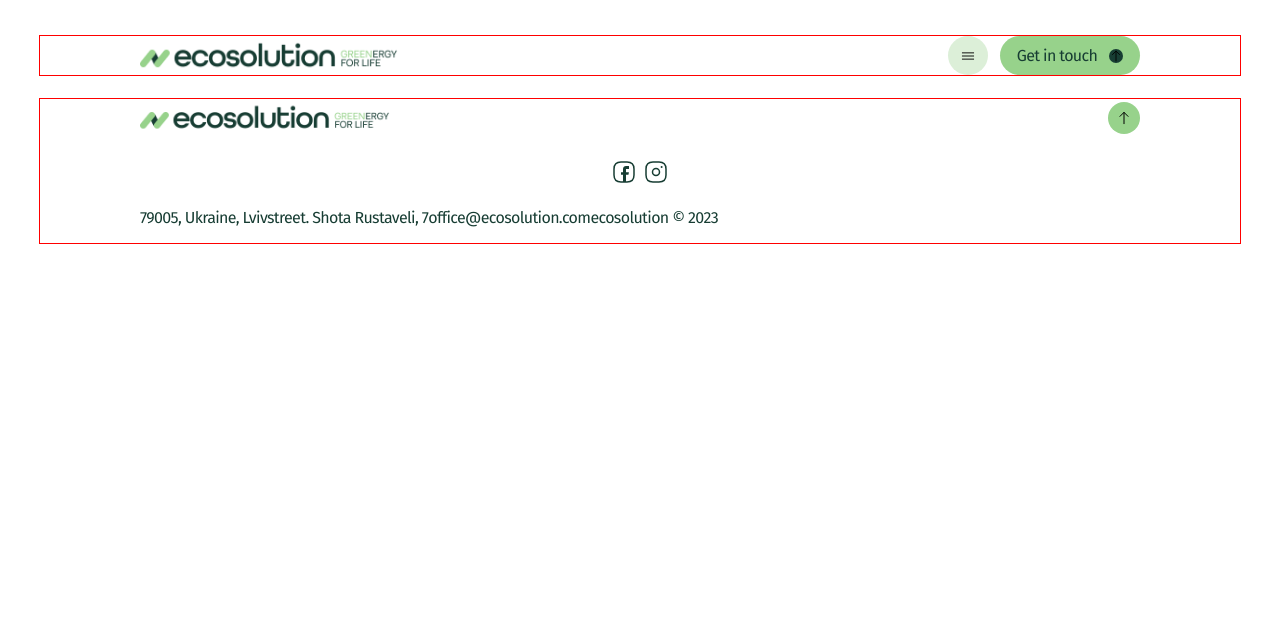
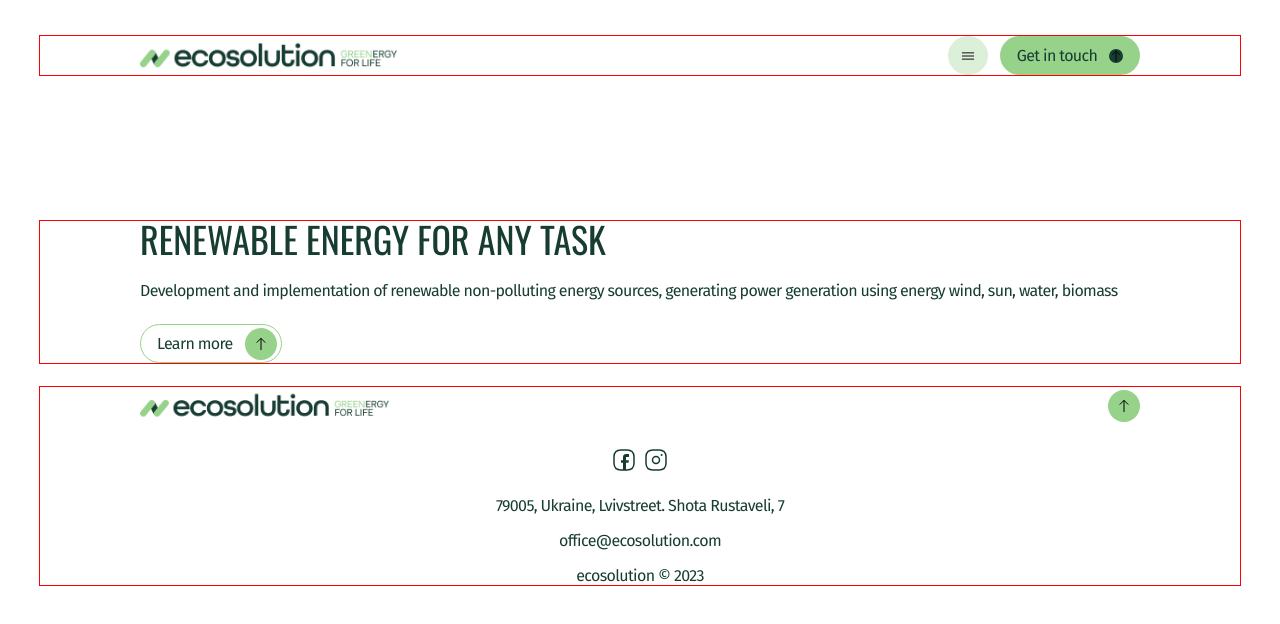
Before and after one commit to sashazakatov/ecosolution-test, a React (Create React App) app: page / in a window 1280 px wide. Shown: the top 624 px of the page. Built offline with nearby package versions, Linux system fonts and the light colour scheme.

Commit message:
Add hero

```diff
--- a/src/components/App/App.jsx
+++ b/src/components/App/App.jsx
@@ -1,12 +1,15 @@
 import Footer from 'components/Footer';
 import SharedLayout from 'components/SharedLayout';
 import Header from 'components/Header';
+import Hero from 'components/Hero';
 
 const App = () => {
   return (
     <>
       <Header />
-      <SharedLayout />
+      <SharedLayout>
+        <Hero></Hero>
+      </SharedLayout>
       <Footer />
     </>
   );
--- a/src/components/Footer/Footer.module.css
+++ b/src/components/Footer/Footer.module.css
@@ -30,15 +30,11 @@
     text-align: center
 }
 
-.footer__list {
-    display: flex;
-}
-
-@media screen and (min-width: 768px) {
+/* @media screen and (min-width: 768px) {
     .footer__list {
         display: flex;
     }
-}
+} */
 
 .footer_item:not(:last-child) {
     margin-bottom: 16px;
--- /dev/null
+++ b/src/components/Hero/Hero.jsx
@@ -0,0 +1,22 @@
+import css from './Hero.module.css'
+import Container from 'components/Container';
+import Icon from 'components/Icon';
+
+const Hero = () => {
+    return (
+        <section className={ css.hero }>
+            <Container>
+                <h1 className={css.hero__title}>Renewable energy for any task</h1>
+                <p className={css.hero__text}>Development and implementation of renewable non-polluting energy sources, generating power generation using energy wind, sun, water, biomass</p>
+                <a href="/" className={ css.header__learn_more }>
+                    <span className={ css.learn_more__text }>Learn more</span>
+                    <div className={css.learn_more__icon}>
+                        <Icon width={16} height={16} id="arrow-up" />
+                    </div>
+                </a>
+            </Container>
+        </section>
+    );
+}
+
+export default Hero;
--- /dev/null
+++ b/src/components/Hero/Hero.module.css
@@ -0,0 +1,54 @@
+.hero {
+    margin-top: 146px;
+}
+.hero__title {
+    color: var(--first-company-color);
+    font-family: Oswald;
+    font-size: 36px;
+    font-style: normal;
+    font-weight: 400;
+    line-height: 36px;
+    text-transform: uppercase;
+}
+.hero__text {
+    color: var(--first-company-color);
+    text-align: justify;
+    font-family: Fira Sans;
+    font-size: 16px;
+    font-style: normal;
+    font-weight: 400;
+    line-height: normal;
+    letter-spacing: -0.64px;
+    margin-top: 24px;
+}
+
+.header__learn_more {
+    display: inline-flex;
+    height: 39px;
+    padding: 4px 4px 4px 16px;
+    justify-content: center;
+    align-items: center;
+    gap: 12px;
+    flex-shrink: 0;
+    border: 1px solid var(--secondary-company-color);
+    border-radius: 500px;
+    margin-top: 24px;
+}
+
+.learn_more__text {
+    color: var(--first-company-color);
+    font-family: Fira Sans;
+    font-size: 16px;
+    font-style: normal;
+    font-weight: 400;
+    line-height: 18px;
+    letter-spacing: -0.64px;
+}
+
+.learn_more__icon {
+    border-radius: 50%;
+    width: 32px;
+    height: 32px;
+    padding: 8px;
+    background-color: var(--secondary-company-color);
+}
--- /dev/null
+++ b/src/components/Hero/index.jsx
@@ -0,0 +1 @@
+export { default } from './Hero'
--- a/src/components/SharedLayout/SharedLayout.jsx
+++ b/src/components/SharedLayout/SharedLayout.jsx
@@ -1,9 +1,7 @@
-
-
 const SharedLayout = ({ children }) => {
     return (
         <main>
-            {children}
+            { children }
         </main>
     );
 }
```
